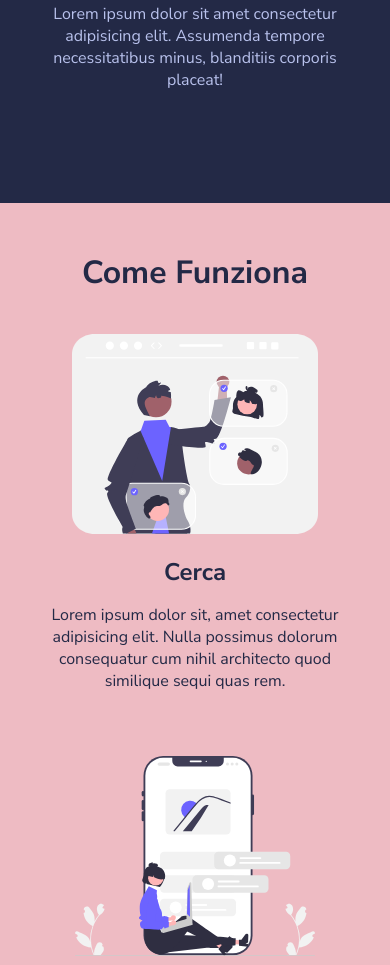
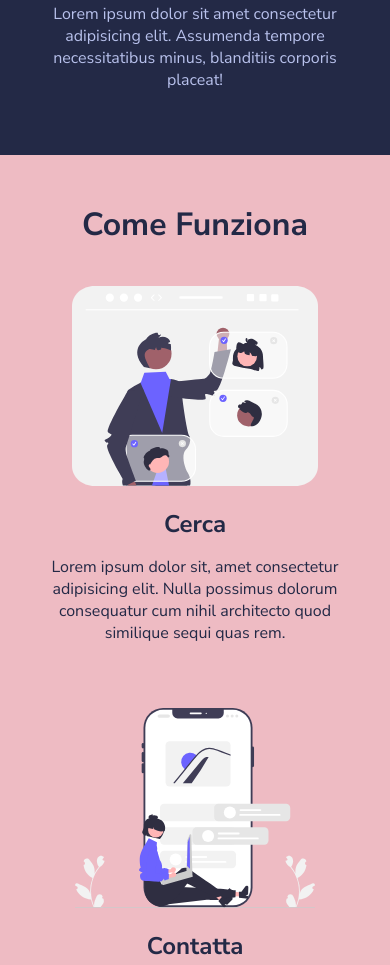
Before and after one commit to francescomascellino/html-css-resp-wannabe, a plain HTML site: page index.html in a window 390 px wide. Shown: the part 900-1865 px from the top of the page. Drawn offline with Linux system fonts and the light colour scheme.

Commit message:
fixed sections margins and padding

```diff
--- a/css/style.css
+++ b/css/style.css
@@ -156,7 +156,6 @@ img {
 
     .row {
         flex-direction: column;
-        align-items: center;
     }
 
     p.text {
@@ -167,12 +166,19 @@ img {
         width: 100%;
     }
 
+    .steps {
+        margin: 0 auto;
+        padding: 3rem 0 0;
+    }
+
     .steps .col {
         width: 100%;
     }
 
     .why-us {
         background: #222222;
+        margin: 0 auto;
+        padding: 3rem 0;
     }
 
     .why-us .col-right {
```
